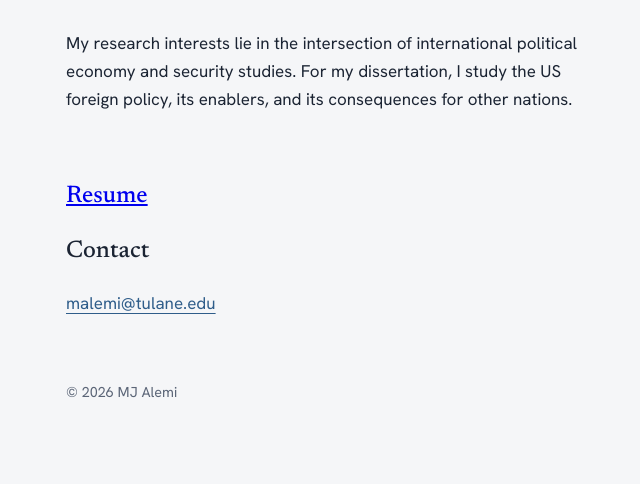
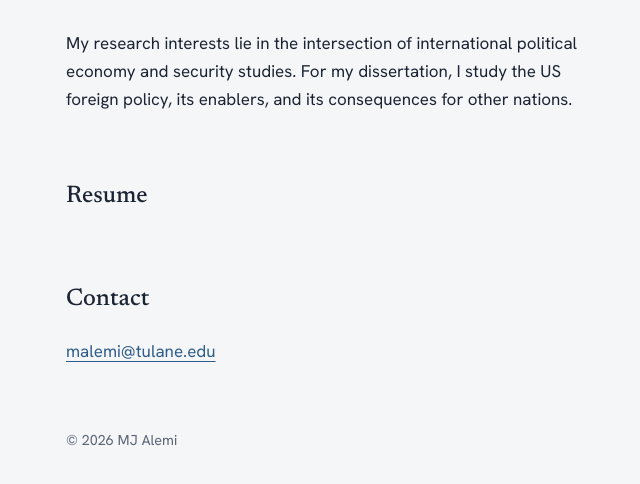
Before and after one commit to MJA-git/mjalemi.com.github.io, a plain HTML site: page index.html in a window 1280 px wide. Shown: the part 252-736 px from the top of the page, without its empty margins (294-934 px from the left). Drawn offline with Linux system fonts and the light colour scheme.

Commit message:
Add styles for main link and h2 anchor hover

```diff
--- a/index.html
+++ b/index.html
@@ -48,6 +48,9 @@
     .bio { max-width: 34rem; margin: 0 0 4rem; }
 
     h2 { font-family: var(--serif); font-weight: 500; font-size: 1.5rem; margin: 0 0 1rem; }
+    .mainlink { margin: 0 0 4rem; }
+    h2 a { color: inherit; text-decoration: none; }
+    h2 a:hover { color: var(--accent); }
 
     ul.links { list-style: none; margin: 0 0 4rem; padding: 0; border-top: 1px solid var(--rule); }
     .links li { border-bottom: 1px solid var(--rule); }
```
